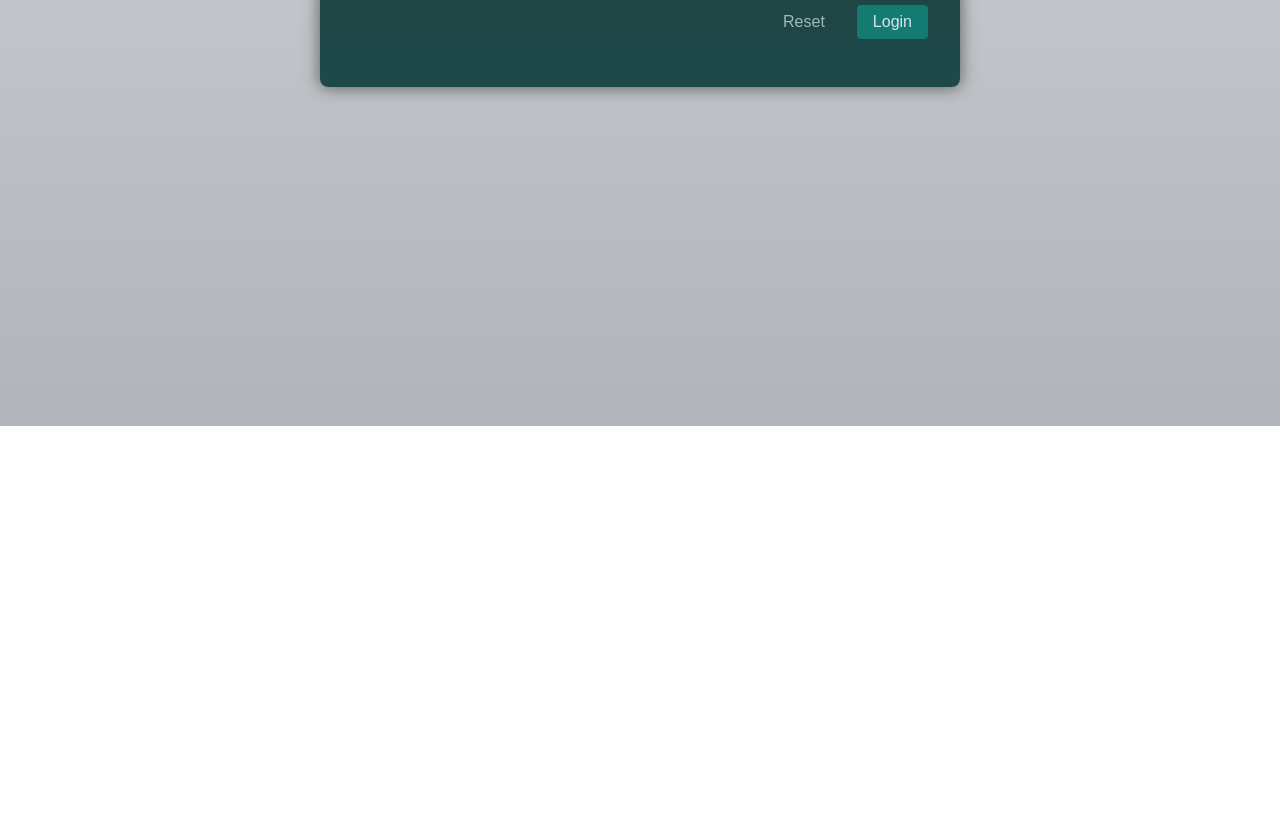
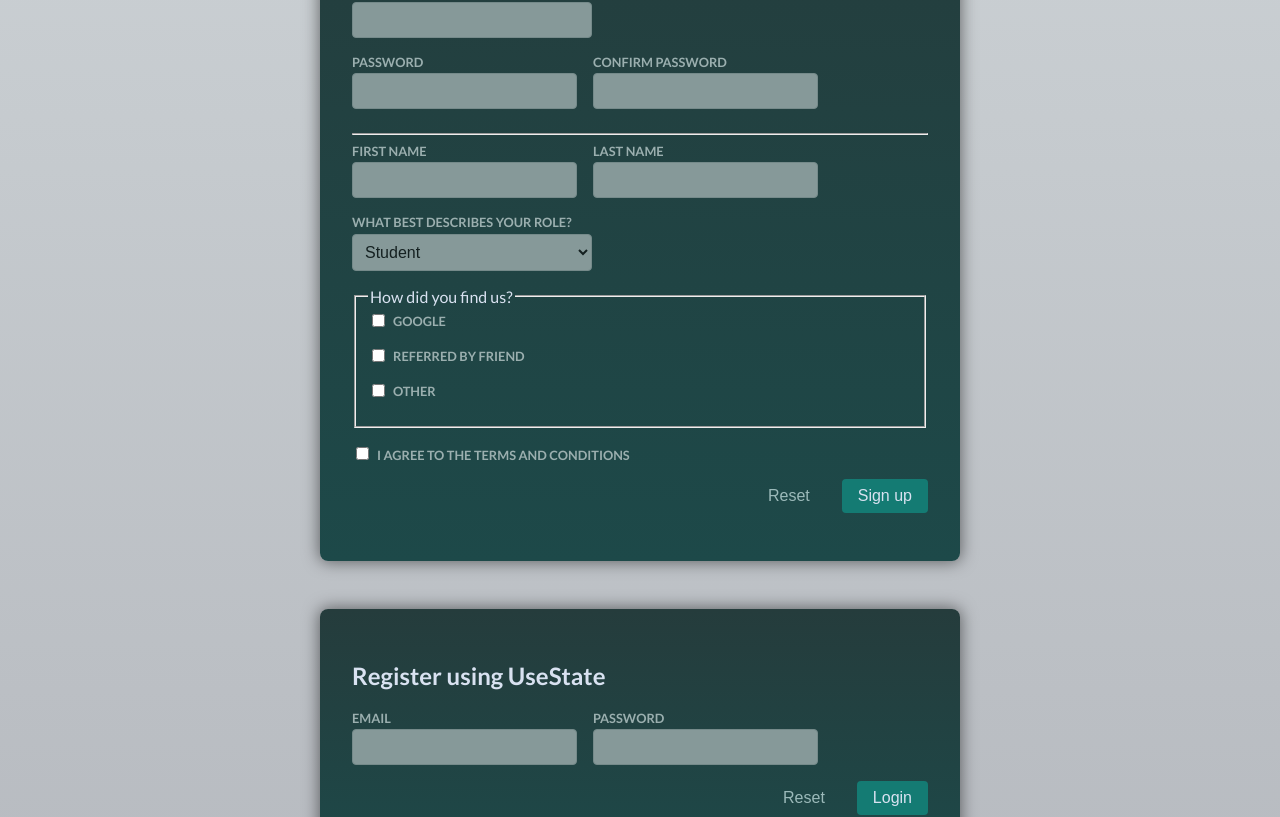
Before and after one commit to cristianordonezdev/learning-react-deep, a React (Create React App) app in the folder five-app/: page / in a window 1280 px wide. Shown: the part 406-1223 px from the top of the page. Before the commit the page ends 832 px from the top, so only its background shows below. Built offline with nearby package versions, Linux system fonts and the light colour scheme.

Commit message:
feature(validations in forms)

```diff
--- a/five-app/src/App.js
+++ b/five-app/src/App.js
@@ -1,4 +1,6 @@
 import Header from "./components/Header";
+import Signup from "./components/Signup";
+import Register from "./components/Register.jsx";
 import Login from "./components/Login";
 
 function App() {
@@ -6,7 +8,9 @@
     <>
       <Header />
       <main>
-        <Login />
+        <Signup></Signup>
+        <Register></Register>
+        <Login></Login>
       </main>
     </>
   );
--- a/five-app/src/components/Login.js
+++ b/five-app/src/components/Login.js
@@ -1,44 +1,30 @@
-import { useReducer, useState, useRef } from "react"
+import { useRef } from "react"
 
 export default function Login() {
-  // const [form, setForm] = useState({
-  //   email: "",
-  //   password: ""
-  // })
+
   const email = useRef();
   const password = useRef();
 
-
-
-
-
   function handleSubmit(event) {
     event.preventDefault();
-    // console.log("Hello world", form)
 
     console.log(email.current.value)
     console.log(password.current.value)
   }
 
-  // function handleOnChangeForm(id, value) {
-  //   setForm((old_values) => ({...old_values, [id]: value}))
-  // }
-
   return (
     <form onSubmit={handleSubmit}>
-      <h2>Login</h2>
+      <h2>Login Using Refs</h2>
 
       <div className="control-row">
         <div className="control no-margin">
           <label htmlFor="email">Email</label>
-          {/* <input id="email" type="email" name="email" onChange={(event) => handleOnChangeForm("email", event.target.value)} value={form.email}/> */}
           <input id="email" type="email" name="email" ref={email}/>
 
         </div>
 
         <div className="control no-margin">
           <label htmlFor="password">Password</label>
-          {/* <input id="password" type="password" name="password" onChange={(event) => handleOnChangeForm("password", event.target.value)} value={form.password}/> */}
           <input id="password" type="password" name="password" ref={password}/>
 
         </div>
--- /dev/null
+++ b/five-app/src/components/Register.jsx
@@ -0,0 +1,43 @@
+import { useReducer, useState, useRef } from "react"
+
+export default function Register() {
+  const [form, setForm] = useState({
+    email: "",
+    password: ""
+  })
+
+
+  function handleSubmit(event) {
+    event.preventDefault();
+    console.log("Hello world", form)
+  }
+
+  function handleOnChangeForm(id, value) {
+    setForm((old_values) => ({...old_values, [id]: value}))
+  }
+
+  return (
+    <form onSubmit={handleSubmit}>
+      <h2>Register using UseState</h2>
+
+      <div className="control-row">
+        <div className="control no-margin">
+          <label htmlFor="email">Email</label>
+          <input id="email" type="email" name="email" onChange={(event) => handleOnChangeForm("email", event.target.value)} value={form.email}/>
+
+        </div>
+
+        <div className="control no-margin">
+          <label htmlFor="password">Password</label>
+          <input id="password" type="password" name="password" onChange={(event) => handleOnChangeForm("password", event.target.value)} value={form.password}/>
+
+        </div>
+      </div>
+
+      <p className="form-actions">
+        <button className="button button-flat">Reset</button>
+        <button className="button">Login</button>
+      </p>
+    </form>
+  );
+}
--- /dev/null
+++ b/five-app/src/components/Signup.jsx
@@ -0,0 +1,111 @@
+export default function Signup() {
+
+    function handleSubmit(event) {
+        event.preventDefault();
+
+        const fd = new FormData(event.target);
+        const adquisitionChannel = fd.getAll("acquisition")
+        const data = Object.fromEntries(fd.entries())
+        data.acquisition = adquisitionChannel;
+        console.log(data)
+
+        event.target.reset();
+    }
+
+    return (
+      <form onSubmit={handleSubmit}>
+        <h1>Form using FormData</h1>
+        <p>We just need a little bit of data from you to get you started 🚀</p>
+
+        <div className="control">
+          <label htmlFor="email">Email</label>
+          <input id="email" type="email" name="email" />
+        </div>
+
+        <div className="control-row">
+          <div className="control">
+            <label htmlFor="password">Password</label>
+            <input id="password" type="password" name="password" />
+          </div>
+
+          <div className="control">
+            <label htmlFor="confirm-password">Confirm Password</label>
+            <input
+              id="confirm-password"
+              type="password"
+              name="confirm-password"
+            />
+          </div>
+        </div>
+
+        <hr />
+
+        <div className="control-row">
+          <div className="control">
+            <label htmlFor="first-name">First Name</label>
+            <input type="text" id="first-name" name="first-name" />
+          </div>
+
+          <div className="control">
+            <label htmlFor="last-name">Last Name</label>
+            <input type="text" id="last-name" name="last-name" />
+          </div>
+        </div>
+
+        <div className="control">
+          <label htmlFor="phone">What best describes your role?</label>
+          <select id="role" name="role">
+            <option value="student">Student</option>
+            <option value="teacher">Teacher</option>
+            <option value="employee">Employee</option>
+            <option value="founder">Founder</option>
+            <option value="other">Other</option>
+          </select>
+        </div>
+
+        <fieldset>
+          <legend>How did you find us?</legend>
+          <div className="control">
+            <input
+              type="checkbox"
+              id="google"
+              name="acquisition"
+              value="google"
+            />
+            <label htmlFor="google">Google</label>
+          </div>
+
+          <div className="control">
+            <input
+              type="checkbox"
+              id="friend"
+              name="acquisition"
+              value="friend"
+            />
+            <label htmlFor="friend">Referred by friend</label>
+          </div>
+
+          <div className="control">
+            <input type="checkbox" id="other" name="acquisition" value="other" />
+            <label htmlFor="other">Other</label>
+          </div>
+        </fieldset>
+
+        <div className="control">
+          <label htmlFor="terms-and-conditions">
+            <input type="checkbox" id="terms-and-conditions" name="terms" />I
+            agree to the terms and conditions
+          </label>
+        </div>
+
+        <p className="form-actions">
+          <button type="reset" className="button button-flat">
+            Reset
+          </button>
+          <button type="submit" className="button">
+            Sign up
+          </button>
+        </p>
+      </form>
+    );
+  }
```
